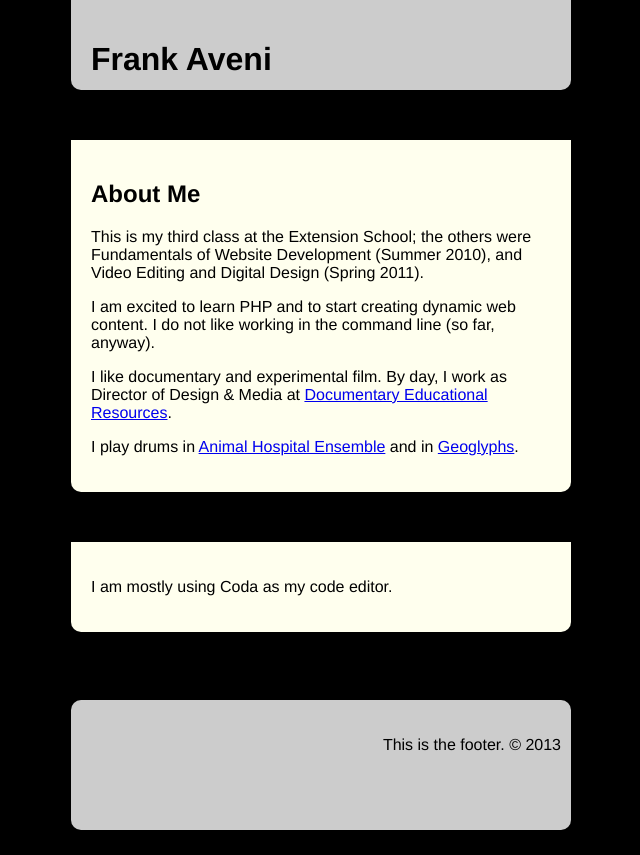
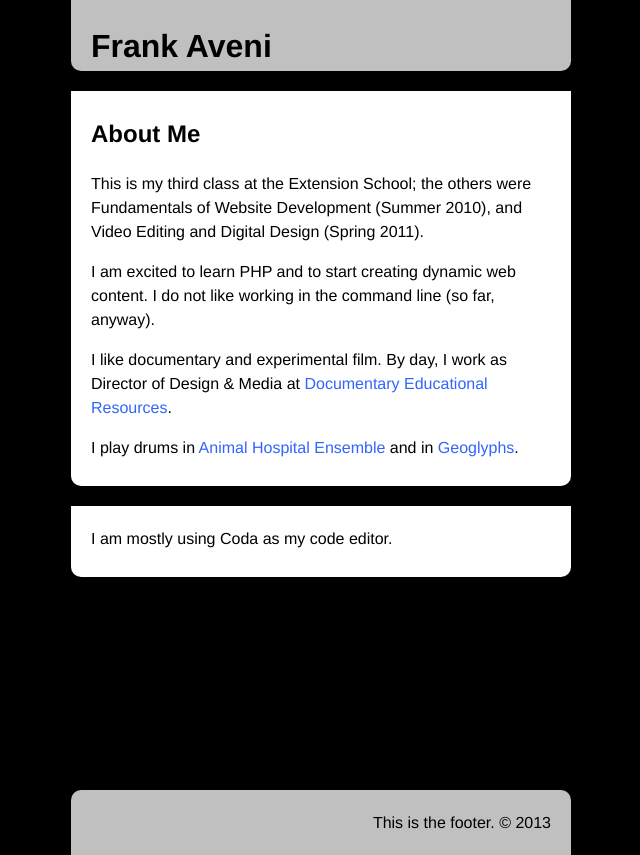
Before and after one commit to phantomhand/p1.aveni.biz, a plain HTML site: page index.html in a window 1280 px wide. Shown: the whole page, without its empty margins (319-959 px from the left). Before the commit the page ends 830 px from the top, so only its background shows below. Drawn offline with Linux system fonts and the light colour scheme; files that its build step writes are made by us from their sources.

Commit message:
Changed styling of sections and links

```diff
--- a/css/style.css
+++ b/css/style.css
@@ -1,14 +1,15 @@
 html {
-	background: #000;
+	background: black;
 	height: 100%;
 }
 
 body {
-	background: #000;
+	background: black;
 	width: 500px;
 	margin: 0 auto;
 	height: 100%;
 	font-family: Helvetica, sans-serif;
+	line-height: 1.5;
 
 }
 
@@ -17,35 +18,47 @@ body > div#root {
 	min-height: 100%;
 }
 
+
 div#root {
 	height: 100%;
 }
 
+a:link {
+	text-decoration: none;
+	color: rgba(50, 100, 255, 1);
+}
+
+a:hover {
+	color: rgba(50, 100, 185, 1);
+}
+
 header {
-	background: #ccc;
+	background: silver;
 	display: block;
 	height: 50px;
-	padding: 20px;
+	padding: 1px 20px 20px 20px;
 	-moz-border-radius:0px 0px 10px 10px ;
 	-webkit-border-radius:0px 0px 10px 10px ;
 	border-radius:0px 0px 10px 10px ;
 }
 
 footer {
-	background: #ccc;
+	background: silver;
 	display: block;
-	height: 100px;           /* set the footer height */
-	margin-top: -100px;      /* match footer height */
-	padding: 20px 10px 10px 10px;
+	height: 50px;           /* set the footer height */
+	margin-top: -10px;      /* match footer height */
+	padding: 5px 20px 10px 20px;
 	text-align: right;
 	border-radius: 10px;
+	border-bottom-right-radius: 0;
+	border-bottom-left-radius: 0;
 }
 
 section {
-	background: #FFE;
+	background: white;
 	display: block;
-	padding: 20px;   /* bottom matches footer height */
+	padding: 5px 20px 10px 20px;   /* bottom matches footer height */
 	border-radius: 10px;
-	border-top: 50px solid black;
+	border-top: 20px solid black;
 
 }
```
